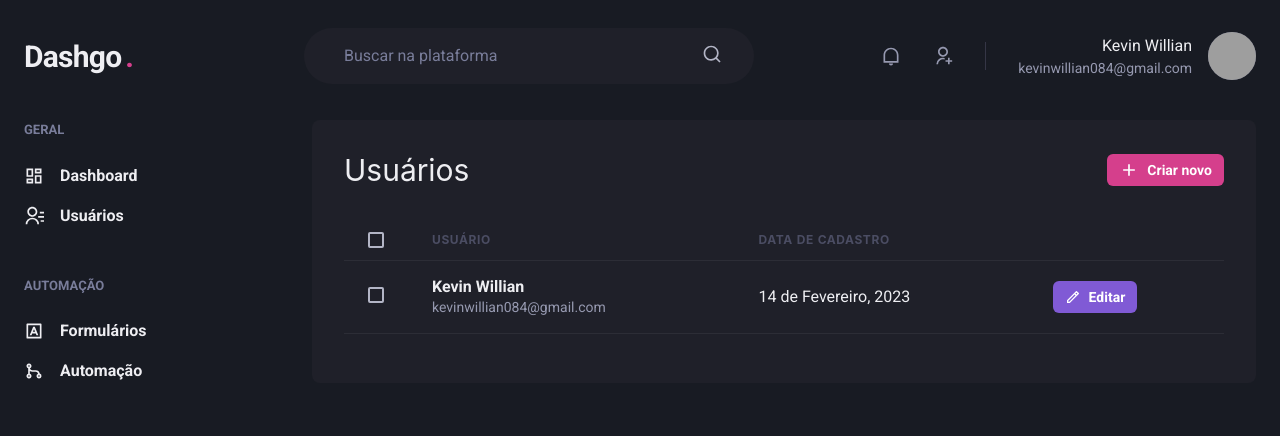
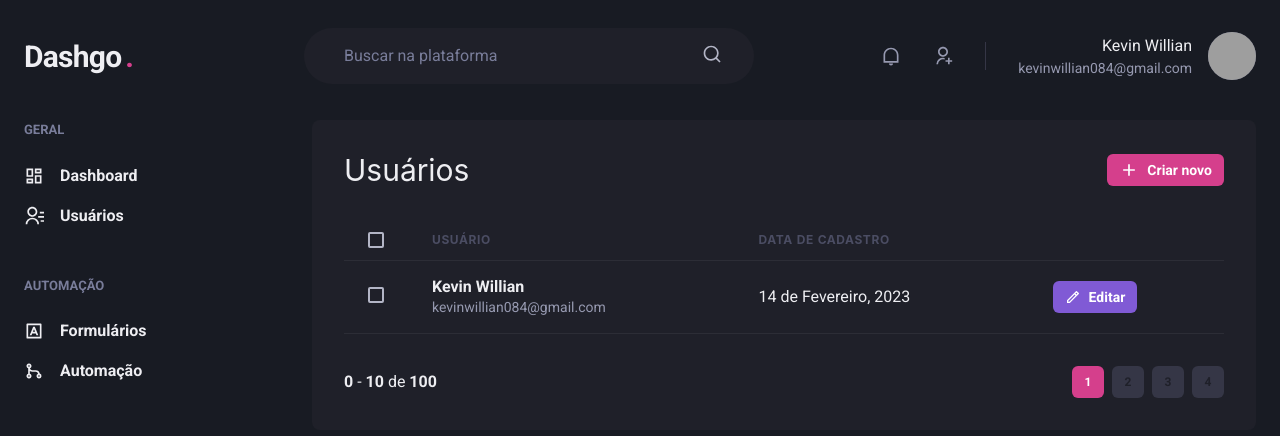
Before and after one commit to zLibrian/dashgo, a Next.js app: page /users in a window 1280 px wide. Shown: the top 436 px of the page. Built offline with nearby package versions, Linux system fonts and the light colour scheme; grey boxes are pictures that could not be loaded.

Commit message:
feat: create pagination component

```diff
--- a/src/app/(authenticated)/users/page.tsx
+++ b/src/app/(authenticated)/users/page.tsx
@@ -16,6 +16,8 @@
   Tr,
 } from '@chakra-ui/react';
 import { RiAddLine, RiPencilLine } from 'react-icons/ri';
+
+import Pagination from '@/components/Pagination';
 
 export default function Users() {
   return (
@@ -75,6 +77,7 @@
           </Tr>
         </Tbody>
       </Table>
+      <Pagination />
     </Box>
   );
 }
--- /dev/null
+++ b/src/components/Pagination.tsx
@@ -0,0 +1,62 @@
+import { Box, Button, HStack, Stack } from '@chakra-ui/react';
+
+export default function Pagination() {
+  return (
+    <HStack mt="8" justify="space-between" align="center" spacing="6">
+      <Box>
+        <strong>0</strong> - <strong>10</strong> de <strong>100</strong>
+      </Box>
+      <Stack direction="row" spacing="2">
+        <Button
+          size="sm"
+          fontSize="xs"
+          width="4"
+          colorScheme="pink"
+          disabled
+          _disabled={{
+            bgColor: 'pink.500',
+            cursor: 'default',
+          }}
+        >
+          1
+        </Button>
+
+        <Button
+          size="sm"
+          fontSize="xs"
+          width="4"
+          bg="gray.700"
+          _hover={{
+            bg: 'gray.500',
+          }}
+        >
+          2
+        </Button>
+
+        <Button
+          size="sm"
+          fontSize="xs"
+          width="4"
+          bg="gray.700"
+          _hover={{
+            bg: 'gray.500',
+          }}
+        >
+          3
+        </Button>
+
+        <Button
+          size="sm"
+          fontSize="xs"
+          width="4"
+          bg="gray.700"
+          _hover={{
+            bg: 'gray.500',
+          }}
+        >
+          4
+        </Button>
+      </Stack>
+    </HStack>
+  );
+}
```
